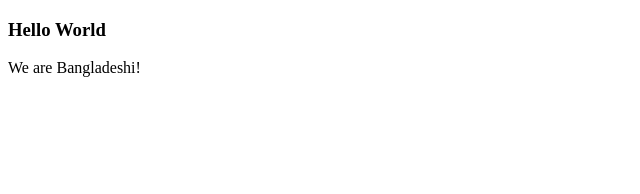
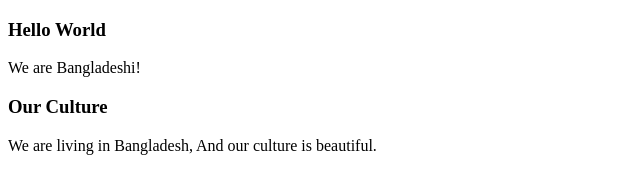
Before and after one commit to Sushanta65/explore-advance-git-github, a plain HTML site: page index.html in a window 1280 px wide. Shown: the whole page, without its empty margins (0-640 px from the left). Drawn offline with Linux system fonts and the light colour scheme.

Commit message:
Edited The file

```diff
--- a/index.html
+++ b/index.html
@@ -3,10 +3,17 @@
 <head>
     <meta charset="UTF-8">
     <meta name="viewport" content="width=device-width, initial-scale=1.0">
-    <title>Testing</title>
+    <title>Explore Advance Git-Github</title>
 </head>
 <body>
     <h3>Hello World</h3>
     <p>We are Bangladeshi!</p>
+    <div>
+        <h3>Our Culture</h3>
+        <p>We are living in Bangladesh, And our culture is beautiful.</p>
+    </div>
+    <script>
+        alert("Hello Friends!")
+    </script>
 </body>
 </html>
```
